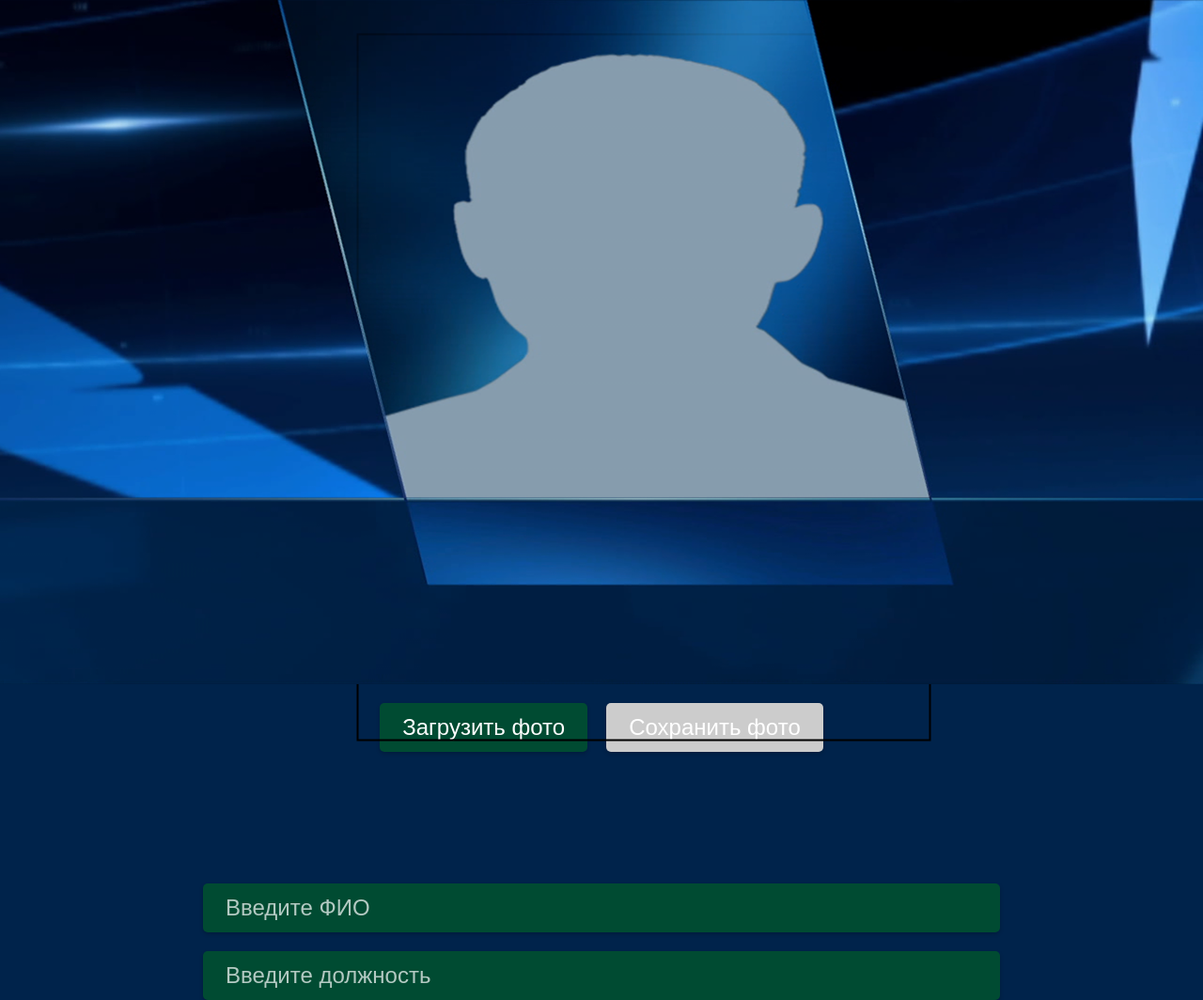
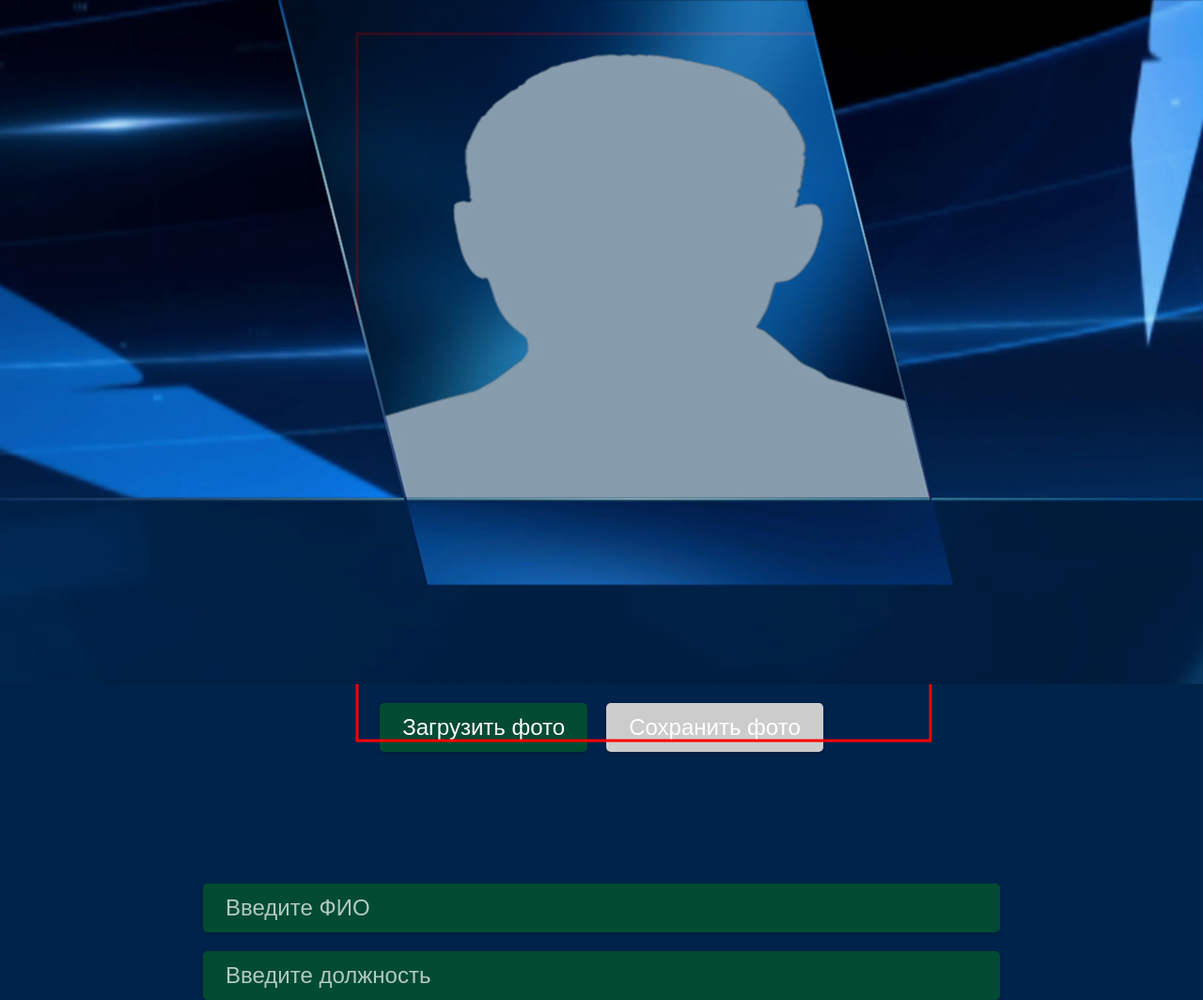
Before and after one commit to Requestin/VirtualStudio, a Flask app: page / in a window 1280 px wide; the page is wider, and only the part inside the window is pictured. Shown: that part at 94% size. Run offline with Flask 3, Linux system fonts and the light colour scheme.

Commit message:
красная рамка окна предпросмотра

```diff
--- a/templates/index.html
+++ b/templates/index.html
@@ -31,7 +31,7 @@
             position: absolute;
             width: 607px;
             height: 749px;
-            border: 2px solid #000;
+            border: 3px solid #ff0000;
             overflow: hidden;
             top: 412px;
             left: 1005px;
```
